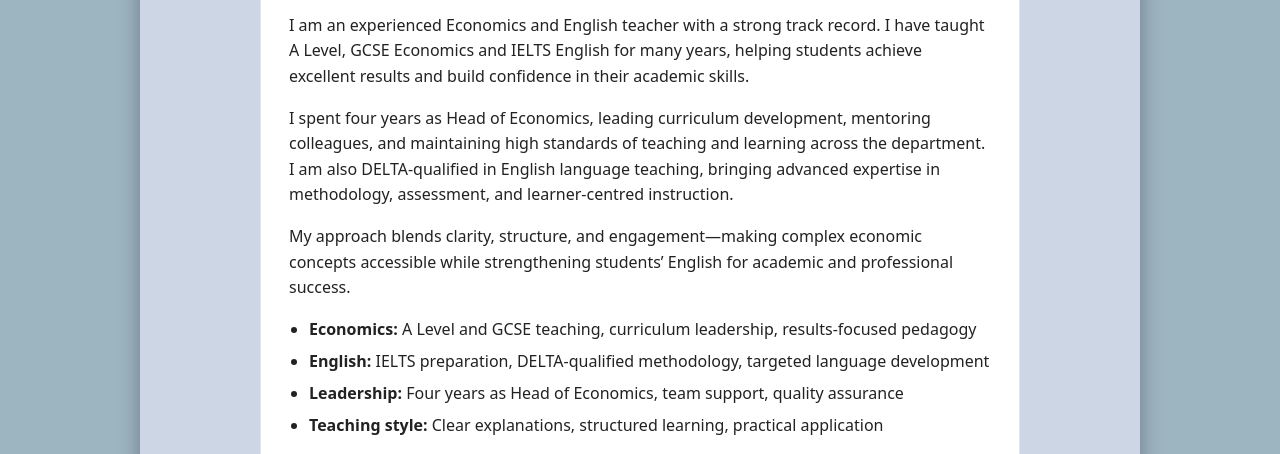
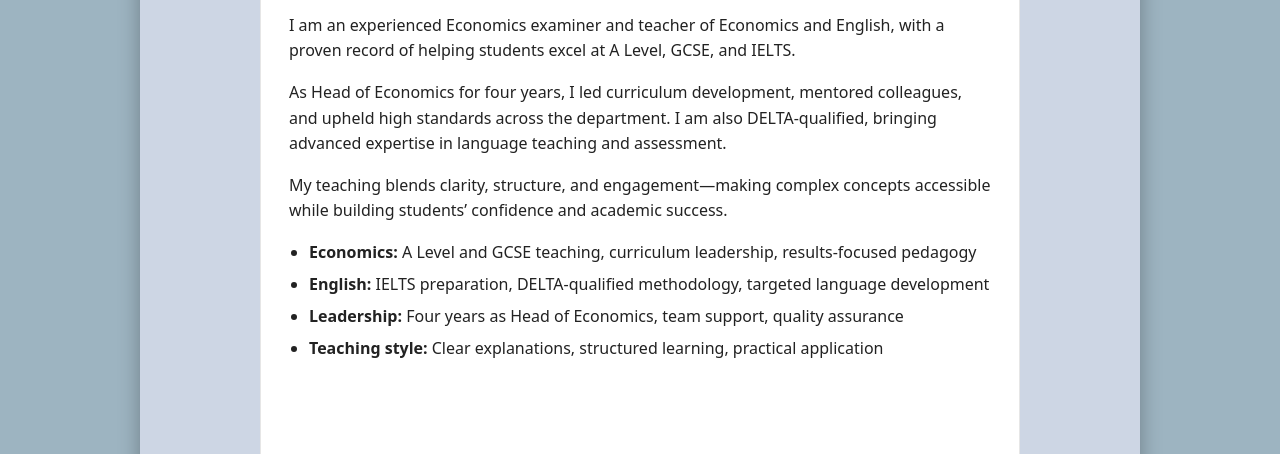
Before and after one commit to SarahDev5/Lessons, a plain HTML site: page index.html in a window 1280 px wide. Shown: the part 346-800 px from the top of the page. Drawn offline with Linux system fonts and the light colour scheme; a script that the page names is missing.

Commit message:
shortened blurb about me

```diff
--- a/index.html
+++ b/index.html
@@ -26,22 +26,16 @@
   </header>
 
   <p>
-    I am an experienced Economics and English teacher with a strong track record.
-    I have taught A Level, GCSE Economics and IELTS English for many years, helping students achieve
-    excellent results and build confidence in their academic skills.
-  </p>
+  I am an experienced Economics examiner and teacher of Economics and English, with a proven record of helping students excel at A Level, GCSE, and IELTS.
+</p>
 
-  <p>
-    I spent four years as Head of Economics, leading curriculum development, mentoring colleagues, and
-    maintaining high standards of teaching and learning across the department. I am also DELTA-qualified
-    in English language teaching, bringing advanced expertise in methodology, assessment, and learner-centred instruction.
-  </p>
+<p>
+  As Head of Economics for four years, I led curriculum development, mentored colleagues, and upheld high standards across the department. I am also DELTA-qualified, bringing advanced expertise in language teaching and assessment.
+</p>
 
-  <p>
-    My approach blends clarity, structure, and engagement—making complex economic concepts accessible while
-    strengthening students’ English for academic and professional success.
-  </p>
-
+<p>
+  My teaching blends clarity, structure, and engagement—making complex concepts accessible while building students’ confidence and academic success.
+</p>
   <ul class="highlights">
     <li><strong>Economics:</strong> A Level and GCSE teaching, curriculum leadership, results-focused pedagogy</li>
     <li><strong>English:</strong> IELTS preparation, DELTA-qualified methodology, targeted language development</li>
```
